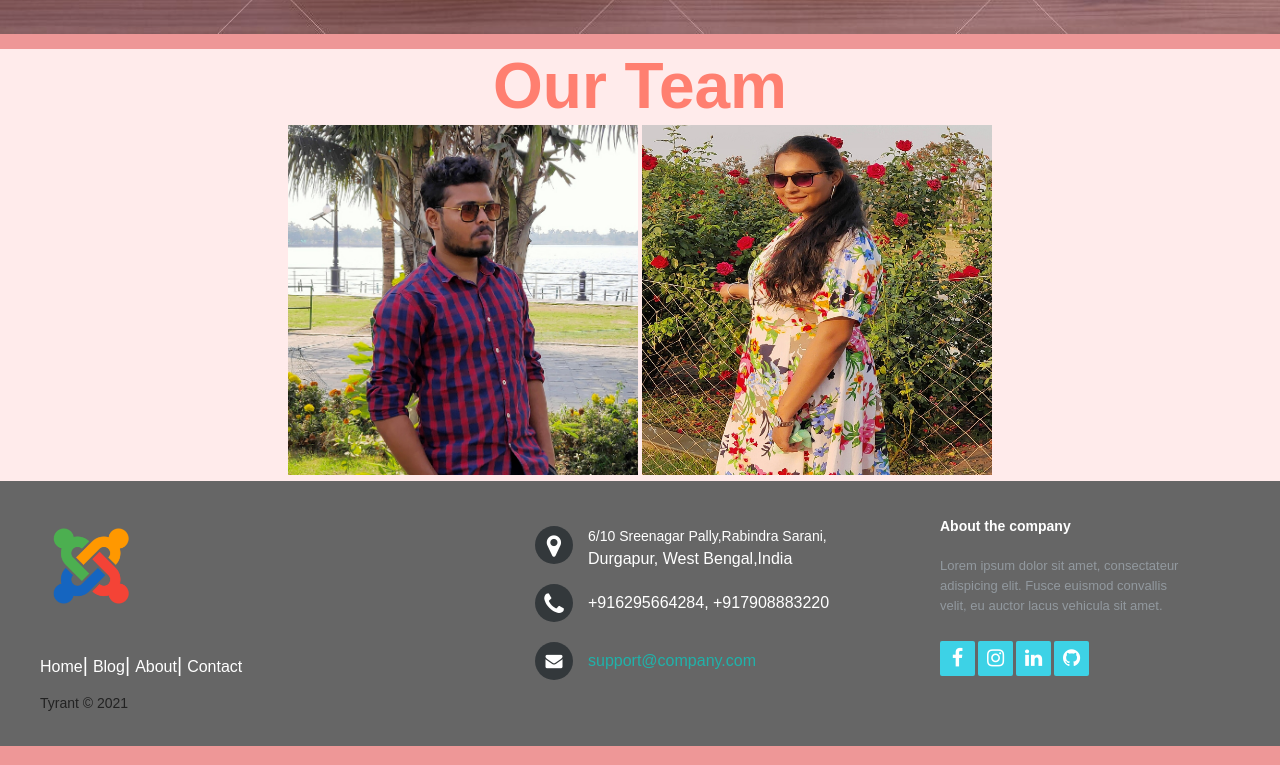
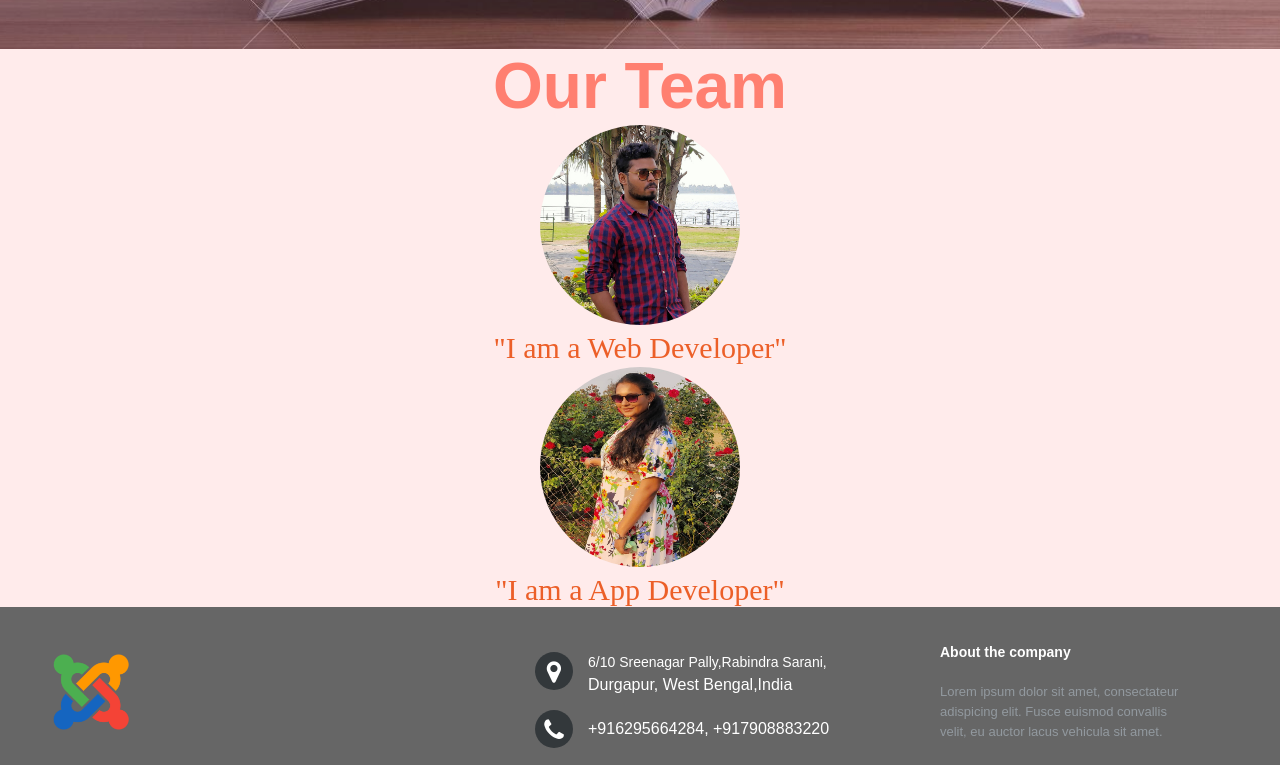
Before and after one commit to Rounok123/Tyrant-Blog-Website, a React (Create React App) app in the folder my-app/: page /about in a window 1280 px wide. Shown: the part 1360-2125 px from the top of the page. Built offline with nearby package versions, Linux system fonts and the light colour scheme; a web font is replaced by a local one.

Commit message:
last commit

```diff
--- a/my-app/src/containers/about/index.js
+++ b/my-app/src/containers/about/index.js
@@ -15,8 +15,10 @@ return (
 		</div>
 		<div id="my-team">
 			<h1 id="t">Our Team</h1>
-			<img src={Dimg} className="team"></img>
+			<img src={Dimg} className="team" alt="Avatar"></img>
+			<p className="a">"I am a Web Developer"</p>
 			<img src={Rimg} className="team"></img>
+			<p className="a">"I am a App Developer"</p>
 		</div>
 	</div>
 );
--- a/my-app/src/containers/about/style.css
+++ b/my-app/src/containers/about/style.css
@@ -72,7 +72,13 @@
     color: rgb(255, 127, 112);
 }
 .team{
-    height: 350px;
-    width: 350px;
+    height: 200px;
+    width: 200px;
+    border-radius: 50%;
     margin: 2px;
 }
+.a{
+    font-size: 30px;
+    font-family: cursive;
+    color: rgb(236, 95, 40);
+}
```
